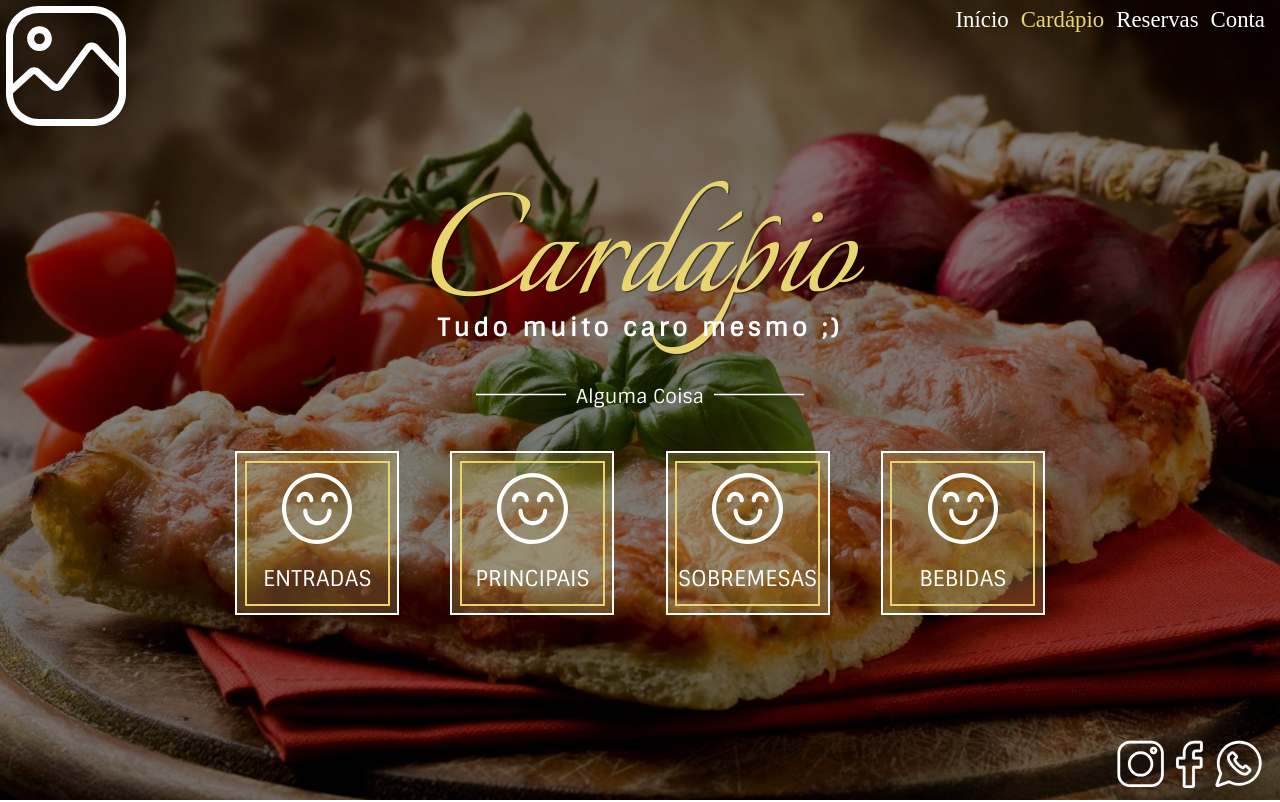
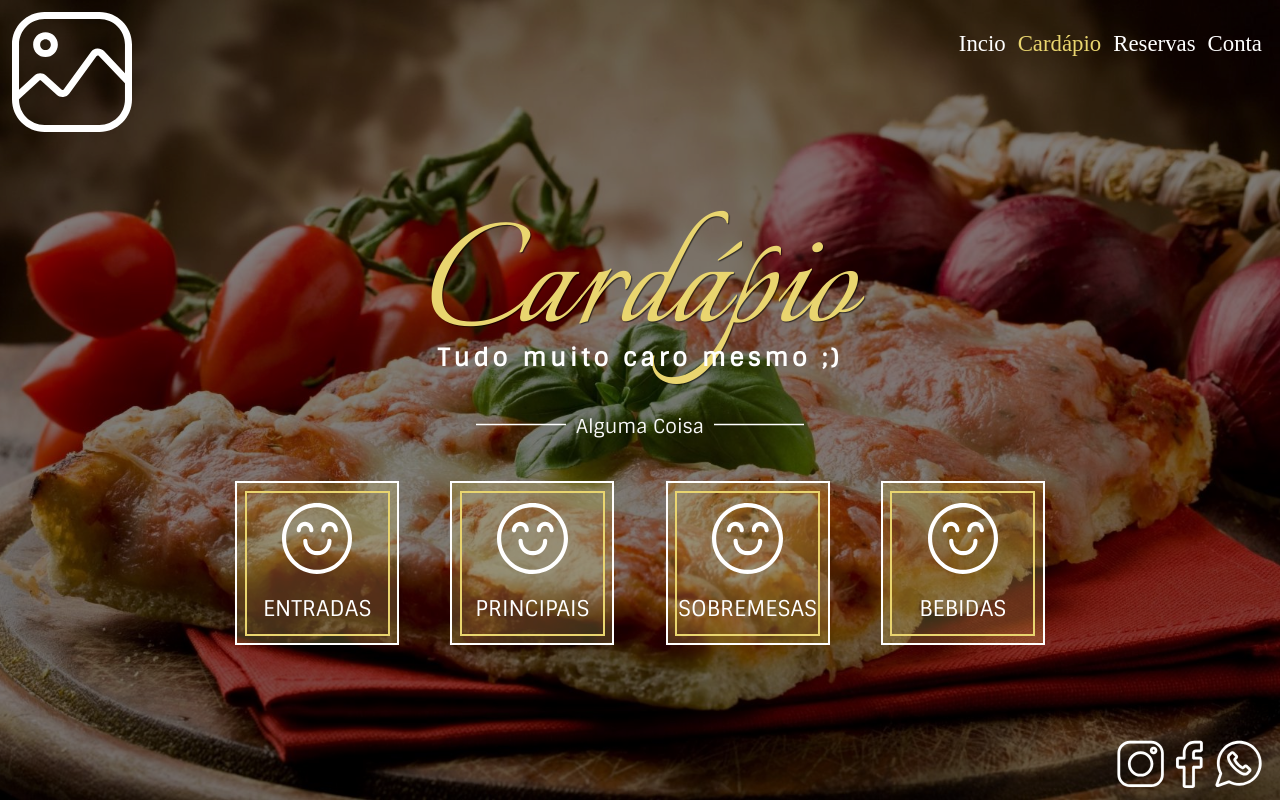
Before and after one commit to LucasMS115/Restaurante, a React (Create React App) app in the folder client/: page /#/menu in a window 1280 px wide. Shown: the top 802 px of the page. Built offline with nearby package versions, Linux system fonts and the light colour scheme; no server answers.

Commit message:
Burger menu
Co-authored-by: Giovana Armani <giovana_armani@usp.br>

```diff
--- a/client/package.json
+++ b/client/package.json
@@ -13,6 +13,7 @@
     "react-hook-form": "^6.12.2",
     "react-router-dom": "^5.2.0",
     "react-scripts": "3.4.3",
+    "styled-components": "^5.2.1",
     "typeface-italianno": "^1.1.13"
   },
   "scripts": {
--- a/client/src/assets/styles/global.css
+++ b/client/src/assets/styles/global.css
@@ -115,8 +115,8 @@ select {
 
 .logo-container{
     position: absolute;
-    top: 0.5rem;
-    left: 0.5rem;
+    top: 1rem;
+    left: 1rem;
     color:white;
     font-size: 2rem;
 }
@@ -129,10 +129,20 @@ select {
 .nav-bar{
     display: flex;
     position: absolute;
-    top: 0;
-    right: 0.75rem;
+    top: 1.5rem;
+    right: 1rem;
     color:white;
-    font-size: 2rem;
+    font-size: 2.5rem;
+}
+
+.nav-text{
+    font-size: 1.9rem;
+}
+
+.nav-btn {
+    margin: .5rem;
+    align-content: center;
+    justify-content: center;
 }
 
 .titulo1 {
@@ -336,6 +346,20 @@ select {
     }
 }
 
+
+
+@media (max-width: 768px) {
+
+    .nav-btn {
+        margin: 2rem 0 0 4rem;
+    }
+
+    .nav-text{
+        font-size: 3rem;
+    }
+
+}
+
 @media (min-width: 700px) {
     :root {
         font-size: 60%;
@@ -347,13 +371,13 @@ select {
         font-size: 9rem;
     }
 
-    /* .logo{
+    .logo{
         visibility: hidden;
     }
 
-    .nav-bar{
+    /* .nav-bar{
         visibility: hidden;
-    } */
+    }  */
 }
 
 
--- /dev/null
+++ b/client/src/components/Burger.jsx
@@ -0,0 +1,59 @@
+import React, { useState } from 'react';
+import styled from 'styled-components';
+import RightNav from './RightNav';
+
+const StyledBurger = styled.div`
+  width: 2rem;
+  height: 2rem;
+  position: fixed;
+  top: 15px;
+  right: 3rem;
+  z-index: 20;
+  display: none;
+
+  @media (max-width: 768px) {
+    display: flex;
+    justify-content: space-around;
+    flex-flow: column nowrap;
+  }
+
+  div {
+    width: 3rem;
+    height: 0.25rem;
+    /* background-color: ${({ open }) => open ? '#ccc' : '#333'}; */
+    background-color: white;
+    border-radius: 10px;
+    transform-origin: 1px;
+    transition: all 0.3s linear;
+
+    &:nth-child(1) {
+      transform: ${({ open }) => open ? 'rotate(45deg)' : 'rotate(0)'};
+    }
+
+    &:nth-child(2) {
+      transform: ${({ open }) => open ? 'translateX(100%)' : 'translateX(0)'};
+      opacity: ${({ open }) => open ? 0 : 1};
+    }
+
+    &:nth-child(3) {
+      transform: ${({ open }) => open ? 'rotate(-45deg)' : 'rotate(0)'};
+    }
+  }
+`;
+
+const Burger = () => {
+  const [open, setOpen] = useState(false)
+
+  return (
+    <>
+      <StyledBurger open={open} onClick={() => setOpen(!open)}>
+        <div />
+        <div />
+        <div />
+      </StyledBurger>
+      <RightNav open={open}/>
+    </>
+  )
+}
+
+export default Burger
--- a/client/src/components/Header.js
+++ b/client/src/components/Header.js
@@ -2,11 +2,12 @@ import React, { Component } from 'react';
 import PropTypes from 'prop-types';
 import '../assets/styles/global.css';
 import './styles/Header.css';
-import NavBt from './NavBt';
+import NavBar from './NavBar';
 import SepWhite from "./SepWhite";
 import Btn1Set from './Btn1Set';
 import Icon from './Icon';
 import { Link } from 'react-router-dom';
+/* import { withHooksHOC } from '../utils/withHooksHOC'; */
 
 export class Header extends Component {
 
@@ -31,18 +32,14 @@ export class Header extends Component {
             <div>
                 <div className="img-container">
 
-                    <div className="filter"/>
 
-                    <Link className="logo-container" to='/'>
+                    {<div className="filter"/>}
+
+                    {/* <Link className="logo-container" to='/'>
                         <Icon type="logo" class="logo" />
-                    </Link>
+                    </Link> */}
 
-                    <div className="nav-bar">
-                        <NavBt path={this.state.nav[0].path} name={this.state.nav[0].text}/>
-                        <NavBt path={this.state.nav[1].path} name={this.state.nav[1].text}/>
-                        <NavBt path={this.state.nav[2].path} name={this.state.nav[2].text}/>
-                        <NavBt path={this.state.nav[3].path} name={this.state.nav[3].text}/>
-                    </div>
+                    <NavBar/>
 
                     <div className="social-icons-corner">
                         <a href='https://www.instagram.com/' target="blank">
--- /dev/null
+++ b/client/src/components/NavBar.jsx
@@ -0,0 +1,24 @@
+import React from 'react';
+import styled from 'styled-components';
+import Burger from './Burger';
+
+const Nav = styled.nav`
+  z-index: 10;
+  width: 90%;
+  height: 5rem;
+  /* border-bottom: 2px solid #f1f1f1; */
+  padding: 0 20px;
+  display: flex;
+  justify-content: space-between;
+
+`
+
+const NavBar = () => {
+  return (
+    <Nav>
+      <Burger />
+    </Nav>
+  )
+}
+
+export default NavBar;
--- a/client/src/components/NavBt.js
+++ b/client/src/components/NavBt.js
@@ -13,14 +13,8 @@ export class NavBt extends Component {
         return{
             textDecoration: 'none',
             color: this.state.color,
-            fontSize: '1.9rem'
+            /* fontSize: '1.9rem' */
         }
-    };
-
-    divStyle = {
-        margin: '0.5rem',
-        alignContent: 'center',
-        justifyContent: 'center',
     };
 
     mouseEnter = () => {
@@ -42,8 +36,9 @@ export class NavBt extends Component {
     render() {
         return (
             <div>
-                <div style={this.divStyle}>
+                <div className="nav-btn">
                     <NavLink
+                        className="nav-text"
                         style={this.linkStyle()}
                         onMouseEnter={this.mouseEnter}
                         onMouseLeave={this.mouseLeave}
--- /dev/null
+++ b/client/src/components/RightNav.jsx
@@ -0,0 +1,72 @@
+import React from 'react';
+import styled from 'styled-components';
+import NavBt from './NavBt';
+import { Link } from 'react-router-dom';
+import Icon from './Icon';
+
+const Ul = styled.ul`
+  list-style: none;
+  display: flex;
+  flex-flow: row nowrap;
+
+  .teste{
+    margin-top: 6rem;
+    visibility: hidden;
+    position: absolute;
+  }
+
+  @media (max-width: 768px) {
+    flex-flow: column nowrap;
+    background-color: #272626;
+    position: fixed;
+    transform: ${({ open }) => open ? 'translateX(0)' : 'translateX(100%)'};
+    top: 0;
+    right: 0;
+    height: 100vh;
+    width: 75vw;
+    padding-top: 3.5rem;
+    transition: transform 0.3s ease-in-out;
+
+    .teste{
+      /* visibility: ${({ open }) => open ? 'block' : 'block'}; */
+      visibility: visible;
+      position: relative;
+    }
+
+  }
+`;
+
+const RightNav = ({ open }) => {
+  return (
+    <div>
+      <div className="logo-container">
+        <Link to='/'>
+            <Icon type="logo" class="logo" />
+        </Link>
+      </div>
+
+      <div className="nav-bar">
+        <Ul open={open}>
+            <NavBt path="/" name="Incio"/>
+            <NavBt path="/menu" name="Cardápio"/>
+            <NavBt path="/reserves" name="Reservas"/>
+            <NavBt path="/user" name="Conta"/>
+
+            <div className="teste">
+              <div className="flex-container-column ">
+                <p style={{fontSize: "2rem", margin:"0"}} className="subtitulo2">NOME DO RESTAURANTE</p>
+                <p style={{margin:"0"}} className="subtitulo2">HORÁRIO DE ATENDIMENTO</p>
+                <p style={{margin:"0"}} className="subtitulo2">Aberto todos os dias</p>
+                <p style={{margin:"0"}} className="subtitulo2">das 5h às 24h</p>
+                <h2 style={{fontSize: "8rem", margin:"0"}} className="titulo2">Bom Apetite</h2>
+              </div>
+            </div>
+
+        </Ul>
+
+      </div>
+    </div>
+  )
+}
+
+export default RightNav
```
Also changed, not shown: 2 other files (tests, documents, lock files or other folders).
